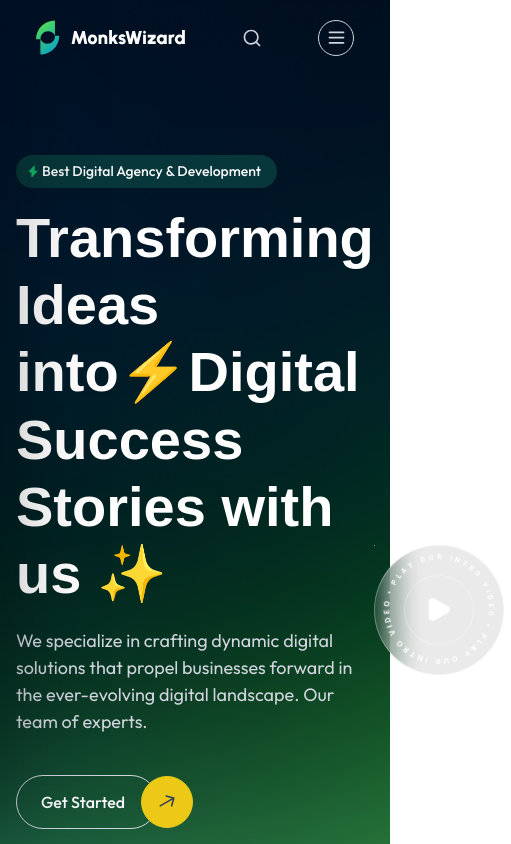
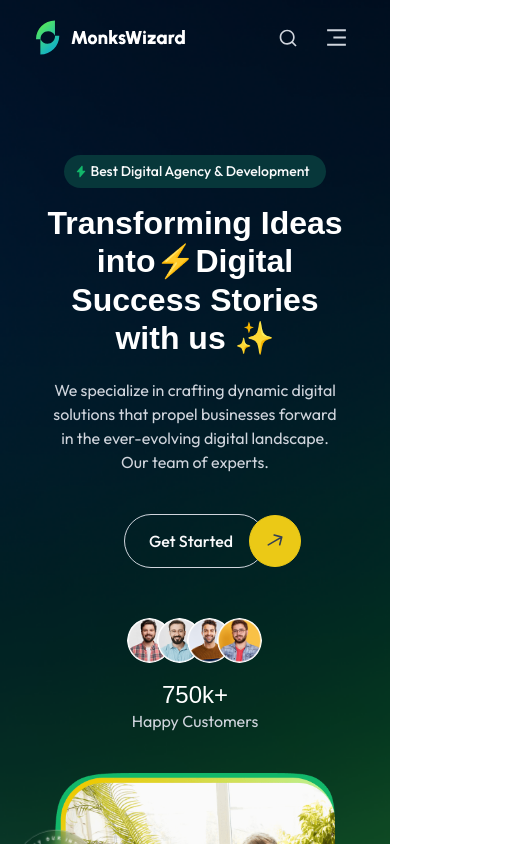
Before and after one commit to vivek9985/monkswizard, a Next.js app: page / in a window 390 px wide. Shown: the top 844 px of the page, 511 px wide, since content can reach past the window. Built offline with nearby package versions, Linux system fonts and the light colour scheme; a web font is replaced by a local one.

Commit message:
second commit

```diff
--- a/src/Components/Section/Header/Header.tsx
+++ b/src/Components/Section/Header/Header.tsx
@@ -2,9 +2,10 @@
 import { useEffect, useState } from "react";
 import Link from "next/link";
 import Container from '@/Components/Utils/Container/Container';
-import { RiArrowDownSLine, RiSearchLine } from "@remixicon/react";
+import { RiArrowDownSLine, RiCloseLargeLine, RiMenu3Line, RiSearchLine } from "@remixicon/react";
 import Image from "next/image";
 import Logo from "@/assets/images/logo.svg"
+import LogoDark from "@/assets/images/logo-dark.svg"
 
 interface TnestedSubItem {
     nav_item: string;
@@ -87,9 +88,7 @@ const Header = () => {
                         <Link href="/">
                             <Image src={Logo} alt="" width={150} height={20} />
                         </Link>
-
-                        <div className="flex items-center gap-8">
-                            <nav className="hidden lg:block">
+                        <nav className="hidden lg:flex items-center gap-8">
                             <ul className="flex items-center justify-center gap-6 xl:gap-8 text-[16px] leading-[150%] font-[family-name:var(--font-outfit)] font-normal">
                                 {mainNav.map((item, index) => (
                                     <li key={index} className="relative group py-2 text-neutral-300 hover:text-success-500">
@@ -135,49 +134,22 @@ const Header = () => {
                                     </li>
                                 ))}
                             </ul>
-                            </nav>
                             <button className="text-neutral-300 hover:text-success-500 cursor-pointer">
                                 <RiSearchLine size={20} />
                             </button>
-                        </div>
-                        <div className="flex lg:hidden items-center justify-center">
+                        </nav>
+                        <div className="flex lg:hidden items-center justify-center gap-5">
+                            <button className="text-neutral-300 cursor-pointer">
+                                <RiSearchLine size={20} />
+                            </button>
                             <div
                                 onClick={navHandler}
-                                className="w-9 h-9 border-[1.5px] border-neutral-300 text-neutral-300 rounded-full flex items-center justify-center cursor-pointer"
+                                className="w-9 h-9 text-neutral-300 flex items-center justify-center cursor-pointer"
                             >
                                 {active ? (
-                                    <svg
-                                        xmlns="http://www.w3.org/2000/svg"
-                                        width="24"
-                                        height="24"
-                                        viewBox="0 0 24 24"
-                                        fill="none"
-                                        stroke="currentColor"
-                                        strokeWidth="2"
-                                        strokeLinecap="round"
-                                        strokeLinejoin="round"
-                                        className="lucide lucide-x"
-                                    >
-                                        <path d="M18 6 6 18" />
-                                        <path d="m6 6 12 12" />
-                                    </svg>
+                                    <RiCloseLargeLine size={25} />
                                 ) : (
-                                    <svg
-                                        xmlns="http://www.w3.org/2000/svg"
-                                        width="21"
-                                        height="21"
-                                        viewBox="0 0 24 24"
-                                        fill="none"
-                                        stroke="currentColor"
-                                        strokeWidth="2"
-                                        strokeLinecap="round"
-                                        strokeLinejoin="round"
-                                        className="lucide lucide-menu"
-                                    >
-                                        <line x1="4" x2="20" y1="12" y2="12" />
-                                        <line x1="4" x2="20" y1="6" y2="6" />
-                                        <line x1="4" x2="20" y1="18" y2="18" />
-                                    </svg>
+                                    <RiMenu3Line size={25} />
                                 )}
                             </div>
                         </div>
@@ -190,16 +162,16 @@ const Header = () => {
                 className={`w-full h-[100vh] flex z-20 absolute top-0 text-black duration-700 ease-out ${active ? "left-0" : "left-[-100%]"
                     }`}
             >
-                <div className="w-[65%] bg-white px-2 md:px-5 py-5 overflow-x-hidden overflow-y-scroll mobile-nav-container">
+                <div className="w-[65%] md:w-[50%] bg-white px-2 md:px-5 py-5">
                     <div className="flex items-center justify-center">
                         <Link href="/">
-                            <Image src={Logo} alt="" width={150} height={20} />
+                            <Image src={LogoDark} alt="" width={150} height={20} />
                         </Link>
                     </div>
                     <nav className="my-12">
                         <ul className="flex flex-col gap-2 text-xl font-medium">
                             {mainNav.map((item, index) => (
-                                <li key={index} className="relative group py-1 px-4 text-primary-800">
+                                <li key={index} className="relative group py-1 px-2 text-primary-800">
                                     <span
                                         className="flex items-center justify-between group"
                                     >
@@ -211,19 +183,19 @@ const Header = () => {
                                         )}
                                     </span>
                                     {item.sub_item && (
-                                        <ul className="absolute left-0 invisible mt-3 p-5 bg-secondary-400 w-full shadow-lg group-hover:visible flex flex-col gap-0 opacity-0 translate-y-10 group-hover:translate-y-3 group-hover:opacity-100 transition-all duration-300 ease-in-out z-20">
-                                            <div className="w-5 h-5 bg-secondary rotate-45 absolute left-0 right-0 mx-auto -top-1"></div>
+                                        <ul className="absolute left-0 invisible mt-0 p-5 bg-success-500 w-full rounded-xl shadow-lg group-hover:visible flex flex-col gap-0 opacity-0 translate-y-10 group-hover:translate-y-3 group-hover:opacity-100 transition-all duration-300 ease-in-out z-20">
+                                            <div className="w-5 h-5 bg-success-500 rotate-45 absolute right-[1.5%] -top-1"></div>
                                             {item.sub_item.map((subItem, subIndex) => (
                                                 <li
                                                     key={subIndex}
-                                                    className={`${subItem.class}  py-3 px-4 flex items-center justify-between text-primary-800 group relative `}
+                                                    className={`${subItem.class}  py-2 px-4 flex items-center justify-between text-neutral-200 group relative `}
                                                 >
                                                     <span
                                                         className={`${subItem.class ? "cursor-pointer" : ""
                                                             } "group flex items-center justify-between text-black"`}
                                                     >
                                                         <Link href={subItem.link}
-                                                            className="group relative hover:text-success-500"
+                                                            className="group relative hover:text-primary-800"
                                                         >
                                                             {subItem.nav_item}
                                                         </Link>
@@ -267,7 +239,7 @@ const Header = () => {
                         </ul>
                     </nav>
                 </div>
-                <div onClick={closeNavHandler} className="w-[35%] bg-[#00000060] blur-[50px] cursor-pointer"></div>
+                <div onClick={closeNavHandler} className="w-[35%] md:w-[50%] bg-transparent cursor-pointer"></div>
             </div>
         </header >
     );
--- a/src/Components/Section/Home/Hero.tsx
+++ b/src/Components/Section/Home/Hero.tsx
@@ -19,36 +19,36 @@ export default function Hero() {
     return (
         <section className="bg-primary-600 pt-[155px] pb-[64px] bg-no-repeat bg-cover bg-top" style={{ backgroundImage: `url(${HeroBgImage.src})` }}>
             <Container>
-                <div className="flex items-center justify-between">
-                    <div className="max-w-[604px]" >
-                        <Badge>
+                <div className="flex flex-col gap-y-10 md:gap-y-[60px] xl:flex-row items-center justify-between">
+                    <div className="w-10/12 md:w-9/12 xl:max-w-[604px]">
+                        <Badge className="mx-auto xl:ml-0">
                             Best Digital Agency & Development
                         </Badge>
-                        <Heading variant="h1" className="text-white mt-4 mb-5">
+                        <Heading variant="h1" className="text-white text-center xl:text-left mt-4 mb-5">
                             Transforming Ideas into⚡️Digital Success Stories with us ✨
                         </Heading>
-                        <Paragraph variant="para-7" className="text-neutral-300">
+                        <Paragraph variant="para-7" className="text-center xl:text-left text-neutral-300">
                             We specialize in crafting dynamic digital solutions that propel businesses forward in the ever-evolving digital landscape. Our team of experts.
                         </Paragraph>
-                        <PrimaryButton className="mt-10">Get Started</PrimaryButton>
-                        <HappyCustomerWidget className="mt-[50px]" />
+                        <PrimaryButton className="mx-auto xl:ml-0 mt-10">Get Started</PrimaryButton>
+                        <HappyCustomerWidget className="w-fit mx-auto xl:ml-0 mt-[50px]" />
                     </div>
-                    <div className="max-w-[445px] relative">
+                    <div className="max-w-[280px] sm:max-w-[320px] md:max-w-[400px] xl:max-w-[445px] flex items-center justify-center relative">
                         <Image src={HeroImage} alt="" width={445} height={533} />
-                        <Image className="absolute -right-[9%] bottom-[11%] [animation:upDown_2s_ease-in-out_infinite]" src={HalfCircle} alt="" width={92} height={92} />
-                        <CircleButton className="absolute -left-[14%] top-[10%]" />
+                        <Image className="w-[50px] sm:w-[60px] md:w-[80px] xl:w-[92px] absolute -right-[9%] bottom-[11%] [animation:upDown_2s_ease-in-out_infinite]" src={HalfCircle} alt="" width={92} height={92} />
+                        <CircleButton className="scale-[0.65] md:scale-[0.85] xl:scale-100 absolute -left-[23%] sm:-left-[20%] md:-left-[15%] xl:-left-[14%] top-[10%]" />
                     </div>
                 </div>
             </Container>
-            <div className="max-w-[1240px] mx-auto">
-            <div className="bg-[#ffffff33] w-full h-px mt-[90px]"></div>
+            <div className="w-10/12 md:w-9/12 lg:w-8/12 xl:w-11/12 max-w-[1240px] mx-auto">
+                <div className="bg-[#ffffff33] w-full h-px mt-[90px]"></div>
                 <Heading variant="h6" className="text-neutral-200 text-center mt-12">More than 2000+ companies trusted us and collaborate with us</Heading>
-                <div className="flex items-center justify-between flex-wrap mt-10">
-                    <Image className="object-contain" src={LogoipsumOne} alt="" width={224} height={40} />
-                    <Image className="object-contain" src={LogoipsumTwo} alt="" width={187} height={40} />
-                    <Image className="object-contain" src={LogoipsumThree} alt="" width={158} height={40} />
-                    <Image className="object-contain" src={LogoipsumFour} alt="" width={155} height={40} />
-                    <Image className="object-contain" src={LogoipsumFive} alt="" width={182} height={40} />
+                <div className="flex items-center justify-center xl:justify-between flex-wrap gap-x-5 lg:gap-x-12 gap-y-4 md:gap-y-5 mt-10">
+                    <Image className="object-contain h-8 lg:h-10" src={LogoipsumOne} alt="" width={224} height={40} />
+                    <Image className="object-contain h-8 lg:h-10" src={LogoipsumTwo} alt="" width={187} height={40} />
+                    <Image className="object-contain h-8 lg:h-10" src={LogoipsumThree} alt="" width={158} height={40} />
+                    <Image className="object-contain h-8 lg:h-10" src={LogoipsumFour} alt="" width={155} height={40} />
+                    <Image className="object-contain h-8 lg:h-10" src={LogoipsumFive} alt="" width={182} height={40} />
                 </div>
             </div>
         </section>
--- a/src/Components/Utils/Container/Container.tsx
+++ b/src/Components/Utils/Container/Container.tsx
@@ -7,7 +7,7 @@ interface ContainerProps {
 
 export default function Container({ children, className }: ContainerProps) {
     return (
-        <div className={`max-w-[1140px] w-full mx-auto px-4 md:px-5 lg:px-0 ${className}`}>
+        <div className={`max-w-[1140px] w-full mx-auto px-4 md:px-7 lg:px-12 xl:px-0 ${className}`}>
             {children}
         </div>
     );
--- a/src/Components/Utils/Heading/Heading.tsx
+++ b/src/Components/Utils/Heading/Heading.tsx
@@ -11,7 +11,7 @@ export default function Heading({ children, className, variant = "h2" }: Heading
         <>
             {
                 variant === "h1" ? (
-                    <h2 className={`text-[56px] leading-[120%] font-[family-name:var(--font-clashdisplay)] font-semibold ${className}`}>
+                    <h2 className={`text-[32px] md:text-[40px] xl:text-[56px] leading-[120%] font-[family-name:var(--font-clashdisplay)] font-semibold ${className}`}>
                         {children}
                     </h2>
                 ) : variant === "h2" ? (
--- a/src/Components/Utils/Paragraph/Paragraph.tsx
+++ b/src/Components/Utils/Paragraph/Paragraph.tsx
@@ -29,15 +29,15 @@ export default function Paragraph({ children, className, variant = "para-11" }:
                     </h2>
                     // --------20--------
                 ) : variant === "para-5" ? (
-                    <h2 className={`text-[18px] leading-[150%] font-[family-name:var(--font-outfit)] font-semibold ${className}`}>
+                    <h2 className={`text-[16px] lg:text-[18px] leading-[150%] font-[family-name:var(--font-outfit)] font-semibold ${className}`}>
                         {children}
                     </h2>
                 ) : variant === "para-6" ? (
-                    <h2 className={`text-[18px] leading-[150%] font-[family-name:var(--font-outfit)] font-medium ${className}`}>
+                    <h2 className={`text-[16px] lg:text-[18px] leading-[150%] font-[family-name:var(--font-outfit)] font-medium ${className}`}>
                         {children}
                     </h2>
                 ) : variant === "para-7" ? (
-                    <h2 className={`text-[18px] leading-[150%] font-[family-name:var(--font-outfit)] font-normal ${className}`}>
+                    <h2 className={`text-[16px] lg:text-[18px] leading-[150%] font-[family-name:var(--font-outfit)] font-normal ${className}`}>
                         {children}
                     </h2>
                     // --------18--------
--- a/src/Components/Widget/HappyCustomerWidget.tsx
+++ b/src/Components/Widget/HappyCustomerWidget.tsx
@@ -14,14 +14,14 @@ interface HappyCustomerWidgetProps {
 
 export default function HappyCustomerWidget({ className }: HappyCustomerWidgetProps) {
     return (
-        <div className={`flex items-center gap-[18px] ${className}`}>
+        <div className={`flex flex-col md:flex-row items-center gap-[18px] ${className}`}>
             <div className="flex items-center">
-                <Image className="w-[55px] h-[55px] rounded-full" src={HappyCustomerOne} alt="" width={55} height={55} />
-                <Image className="w-[55px] h-[55px] rounded-full -ml-[15px]" src={HappyCustomerTwo} alt="" width={55} height={55} />
-                <Image className="w-[55px] h-[55px] rounded-full -ml-[15px]" src={HappyCustomerThree} alt="" width={55} height={55} />
-                <Image className="w-[55px] h-[55px] rounded-full -ml-[15px]" src={HappyCustomerFour} alt="" width={55} height={55} />
+                <Image className="w-[45px] md:w-[55px] h-[45px] md:h-[55px] rounded-full" src={HappyCustomerOne} alt="" width={55} height={55} />
+                <Image className="w-[45px] md:w-[55px] h-[45px] md:h-[55px] rounded-full -ml-[15px]" src={HappyCustomerTwo} alt="" width={55} height={55} />
+                <Image className="w-[45px] md:w-[55px] h-[45px] md:h-[55px] rounded-full -ml-[15px]" src={HappyCustomerThree} alt="" width={55} height={55} />
+                <Image className="w-[45px] md:w-[55px] h-[45px] md:h-[55px] rounded-full -ml-[15px]" src={HappyCustomerFour} alt="" width={55} height={55} />
             </div>
-            <div>
+            <div className="text-center md:text-left">
                 <Heading variant="h5m" className="text-white">
                     750k+
                 </Heading>
```
Also changed, not shown: src/assets/images/home-one-hero.png, src/assets/images/logo-dark.svg (added). Lines whose indentation alone changed are shown as unchanged.
